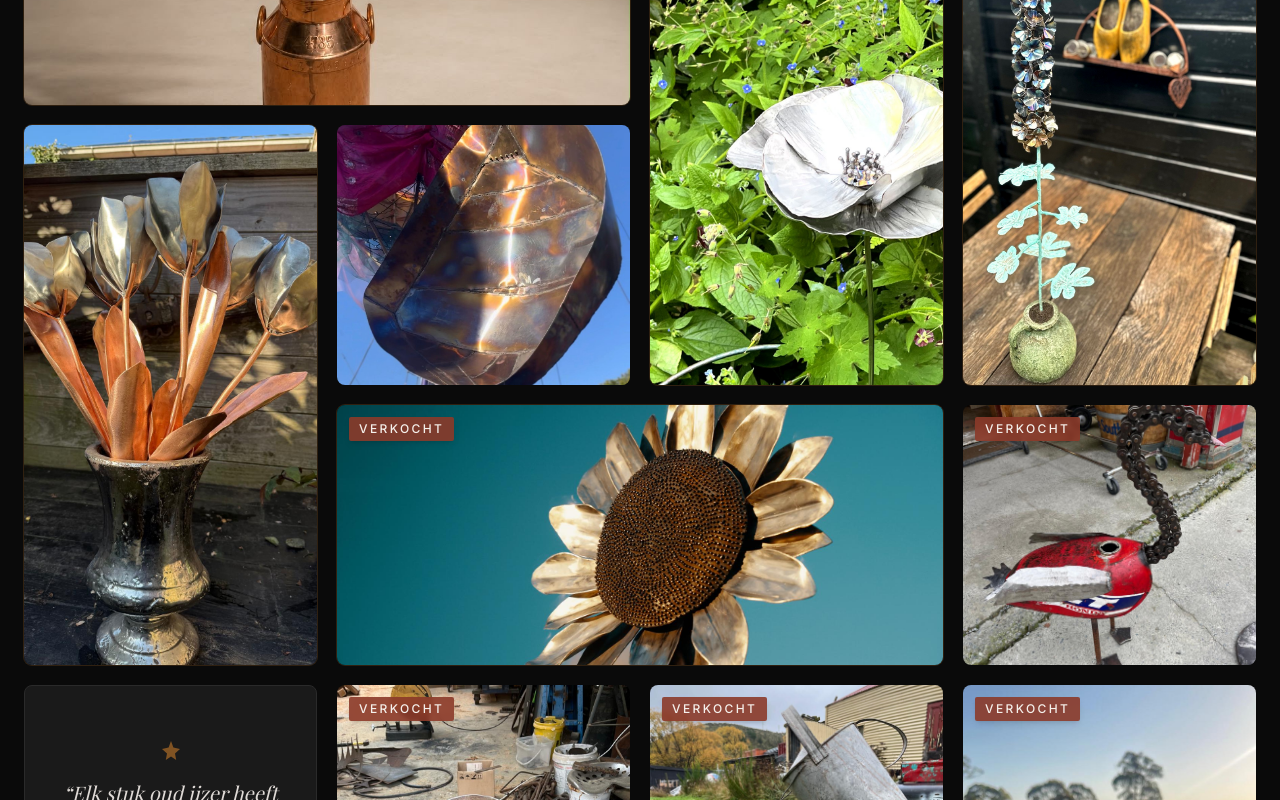
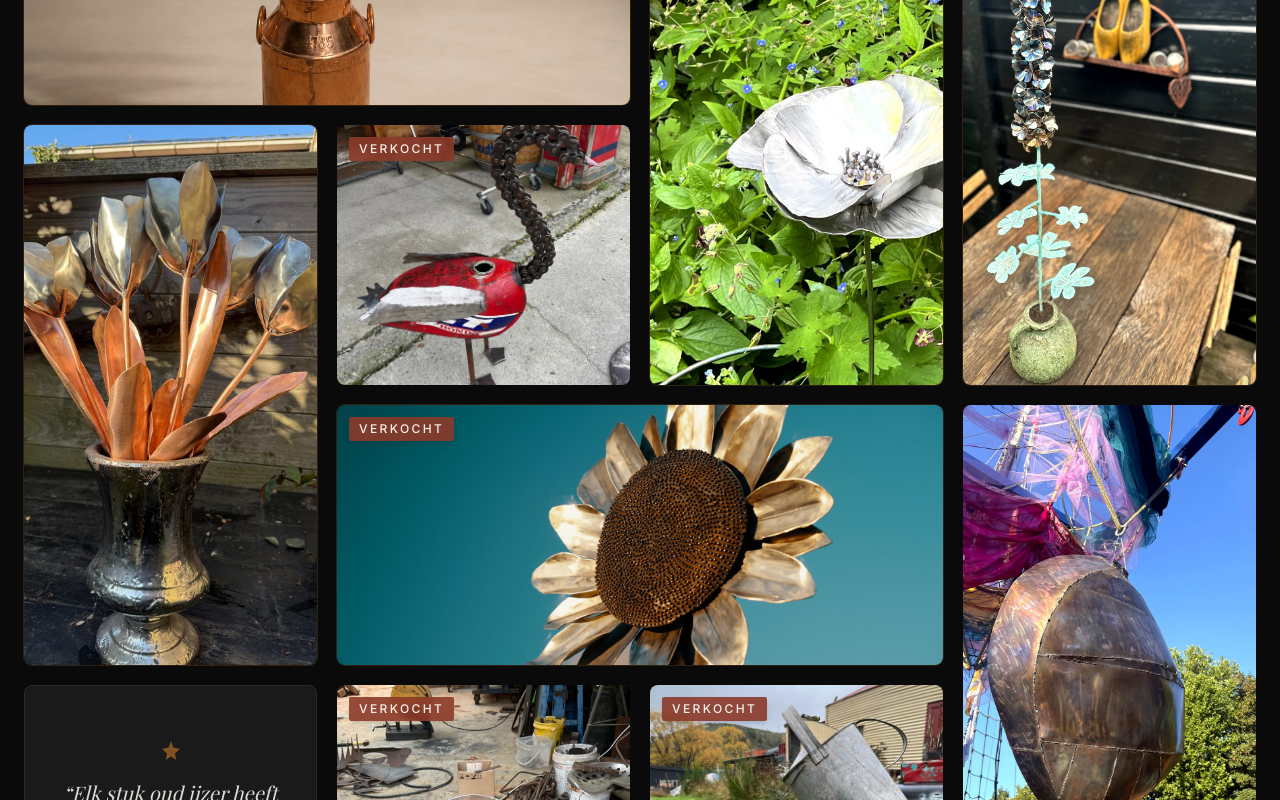
Before and after one commit to BlazinCoder/gijzerwerken, a Next.js app: page /portfolio in a window 1280 px wide. Shown: the part 1460-2260 px from the top of the page. Built offline with nearby package versions, Linux system fonts and the light colour scheme; a web font is replaced by a local one.

Commit message:
fix: paua wijde foto als hoofdfoto + hoog grid-slot (gridSize veld)

```diff
--- a/src/app/portfolio/PortfolioContent.tsx
+++ b/src/app/portfolio/PortfolioContent.tsx
@@ -53,6 +53,13 @@ function getGridConfig(item: PortfolioItem, index: number): GridConfig {
         isLarge: true,
       };
     }
+    return {
+      classes: "md:row-span-2",
+      isLarge: true,
+    };
+  }
+
+  if (item.gridSize === "tall") {
     return {
       classes: "md:row-span-2",
       isLarge: true,
--- a/src/data/portfolio.ts
+++ b/src/data/portfolio.ts
@@ -30,6 +30,8 @@ export interface PortfolioItem {
   cardPosition?: string;
   // Celvorm-override in de bento-grid — match de foto-oriëntatie (liggend=wide, staand=tall).
   gridCell?: "wide" | "tall";
+  // Grotere cel buiten de bloemen-bento om — geeft een item een hoge cel (row-span-2).
+  gridSize?: "tall";
   // Optional making-of story, rendered on the detail page when present.
   process?: ProcessStep[];
 }
@@ -309,14 +311,15 @@ export const portfolioItems: PortfolioItem[] = [
     category: "sculpturen",
     description:
       "In Nieuw-Zeeland zag ik voor het eerst een paua, de schelp die ook wel bekendstaat als abalone. Voor de Māori is deze schelp al eeuwenlang een gewaardeerd materiaal, verwerkt in hun kunst en houtsnijwerk. Ze gebruiken het materiaal van de schelp voor de ogen van gesneden figuren — een detail dat teruggaat tot hun oorsprong. De vorm en de kleuren maakten direct indruk. De paua wordt gevormd door de natuur zelf, laag op laag.",
-    imageSrc: "/images/portfolio/paua.jpg",
+    imageSrc: "/images/portfolio/paua-2.jpg",
     featured: false,
     cardPosition: "50% 35%",
+    gridSize: "tall",
     dimensions: "150 × 120 cm",
     material: "RVS",
     images: [
+      "/images/portfolio/paua-2.jpg",
       "/images/portfolio/paua.jpg",
-      "/images/portfolio/paua-2.jpg",
       "/images/portfolio/paua-3.jpg",
       "/images/portfolio/paua-4.jpg",
       "/images/portfolio/paua-5.jpg",
```
Also changed, not shown: 1 other file (tests, documents, lock files or other folders).
